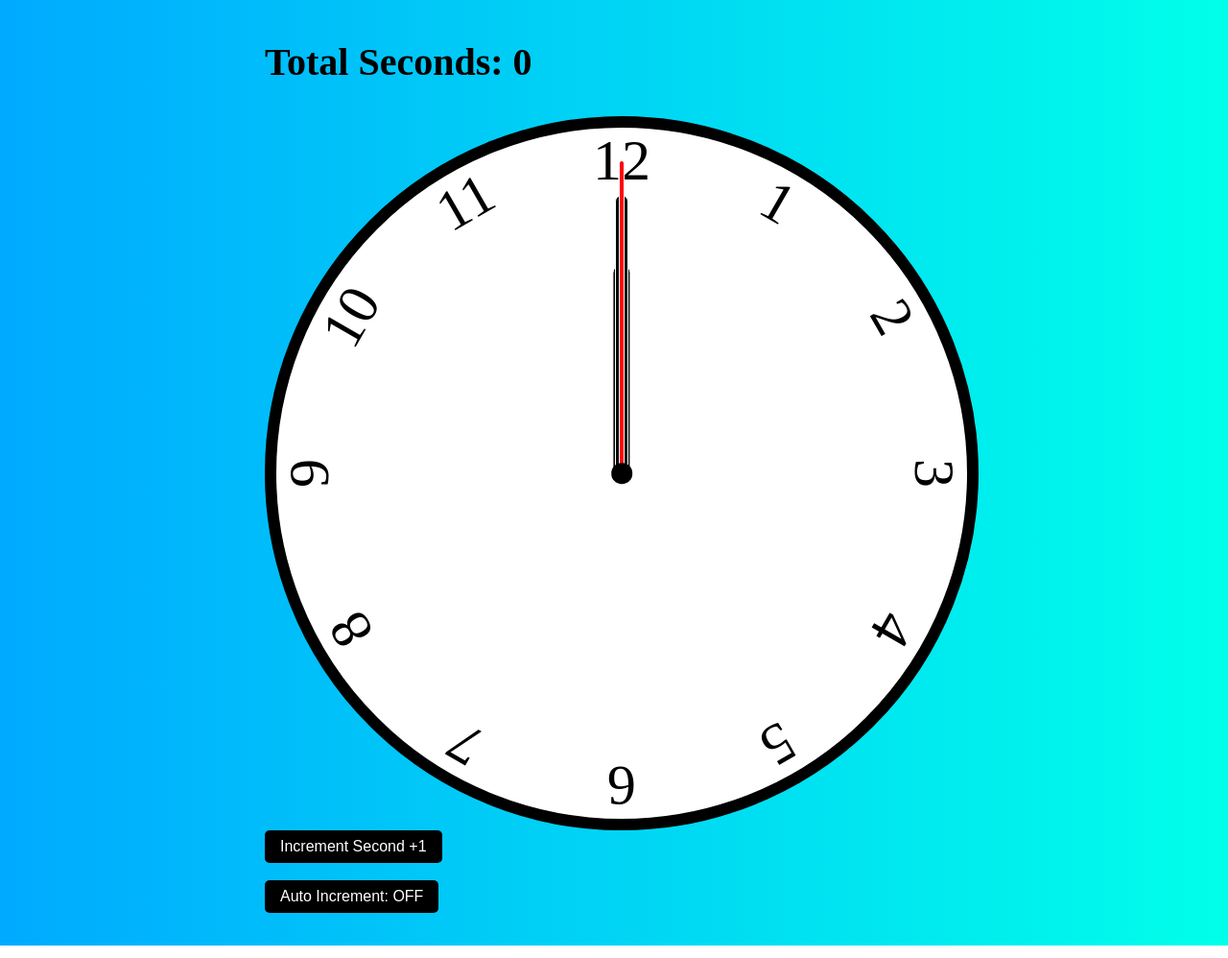
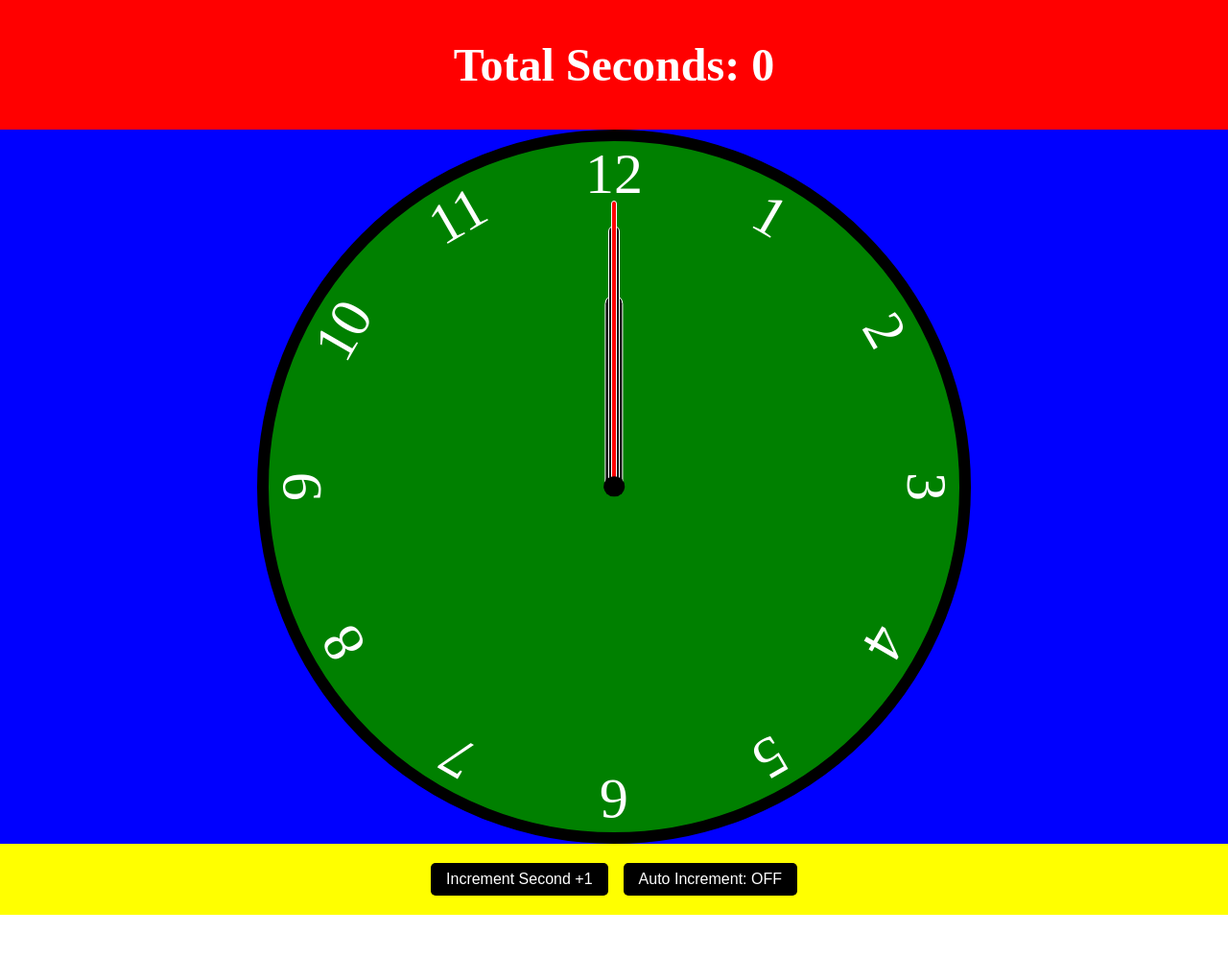
Before and after one commit to ryannarnoldd/Time-Passes, a plain HTML site: page index.html in a window 1280 px wide. Shown: the whole page at 96% size. Drawn offline with Linux system fonts and the light colour scheme.

Commit message:
Working out flex to create stats, game, and upgrades section

```diff
--- a/index.html
+++ b/index.html
@@ -6,15 +6,16 @@
     <link rel="stylesheet" href="style.css">
     <title>Time Passes</title>
 </head>
+
 <body style="user-select: none">
     <main>
 
-    <div class="stats">
+        <section class="stats">
             <h2>Total Seconds: <span class="seconds">0</span></h2>
-    </div>
+        </section>
 
-    <div class="game">
-        <div class="clock" onclick="increment()">
+        <section class="game">
+            <div class="clock" onclick="increment()" style="background-color: green">
                 <div class="hand hour" data-hour-hand></div>
                 <div class="hand minute" data-minute-hand></div>
                 <div class="hand second" data-second-hand></div>
@@ -31,14 +32,13 @@
                 <div class="number number11">11</div>
                 <div class="number number12">12</div>
             </div>
-    </div>
+        </section>
 
-    <div class="buttons">
+        <section class="upgrades">
             <button onclick="increaseInterval()">Increment Second <span class="increase">+1</span></button>
-        <!-- Auto increment button. -->
             <br /> <br />
             <button onclick="autoIncrementToggle()">Auto Increment: <span class="auto">OFF</span></button>
-    </div>
+        </section>
 
     </main>
 
--- a/script.js
+++ b/script.js
@@ -1,4 +1,4 @@
-let totalTime = 3563
+let totalTime = 0
 let incrementInterval = 1
 let seconds = 0
 let minutes = 0
--- a/style.css
+++ b/style.css
@@ -1,28 +1,50 @@
-
+html {
+  /* height: 100%; */
+  /* width: 100%; */
+}
 
 body {
-    background: linear-gradient(to right, hsl(200, 100%, 50%), hsl(175, 100%, 50%));
+  margin: 0;
+  width: 100%;
+}
+
+body {
+  margin: 0;
+  width: 100%;
+  height: 100vh; /* Ensure body takes up the full viewport */
+  display: flex;
+  flex-direction: column;
+}
+
+main {
+  display: flex;
+  flex-direction: column;
+  height: 100%;
+  width: 100%;
+}
+
+section {
   display: flex;
   justify-content: center;
   align-items: center;
-    min-height: 100vh;
-    overflow: hidden;
+  height: 33.3333vh;
   width: 100%;
-
+  font-size: 2rem;
+  color: white;
 }
 
-  /* Center the stats above the clock. */
 .stats {
-
+  background-color: red;
 }
 
 .game {
-    display: flex;
-    flex-direction: column;
-    align-items: center;
-    justify-content: center;
-    width: 100%;
-    height: 100%;
+  background-color: blue;
+  height: auto;
+}
+
+.upgrades {
+  background-color: yellow;
+  color: black; /* Contrast color for readability */
 }
 
   /* /* Make clock dyanimc to viewport without px */
@@ -62,9 +84,9 @@
     position: absolute;
     bottom: 50%;
     left: 50%;
-    border: 1px solid white;
-    border-top-left-radius: 50vmin;
-    border-top-right-radius: 50vmin;
+    border: 0.5px solid white;
+    border-top-left-radius: 10vmin;
+    border-top-right-radius: 10vmin;
     transform-origin: bottom;
     z-index: 10;
     transform: translateX(-50%) rotate(calc(var(--rotation) * 1deg));
@@ -78,7 +100,6 @@
     z-index: 11;
     width: 3%;
     height: 3%;
-
     top: 50%;
     left: 50%;
     transform: translate(-50%, -50%);
@@ -92,30 +113,27 @@
 
   .clock .hand.second {
     width: .5vmin;
-    height: 45%;
+    height: 41%;
     background-color: red;
   }
 
   .clock .hand.minute {
-    width: 1.5vmin;
-    height: 40%;
+    width: 1.25vmin;
+    height: 37.5%;
     background-color: black;
   }
 
   .clock .hand.hour {
     width: 2.15vmin;
-    height: 30%;
+    height: 27.5%;
     background-color: black;
   }
 
-  .buttons {
-    display: relative;
-    justify-content: center;
-    gap: 2vmin;
-  }
 
   button {
+    z-index: 100;
     padding: 1vmin 2vmin;
+    margin: 1vmin;
     font-size: 2vmin;
     background-color: black;
     color: white;
@@ -124,10 +142,10 @@
     cursor: pointer;
   }
 
-  /* Make h1 centered at top of screen. */
-  /* Make this responsible since the clck is now too */
-  /* Do not do absolute. */
-    h2 {
+  /* Make it so you cannot sleect anything on page */
+  * {
+    user-select: none;
+    /* Its not working. */
 
-        font-size: 5vmin;
+
   }
```
Lines whose indentation alone changed are shown as unchanged.
